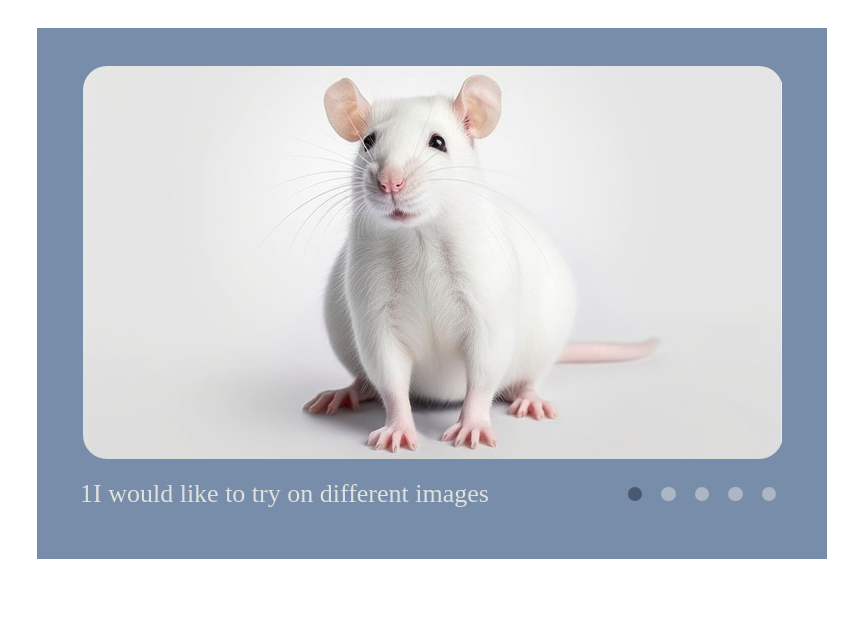
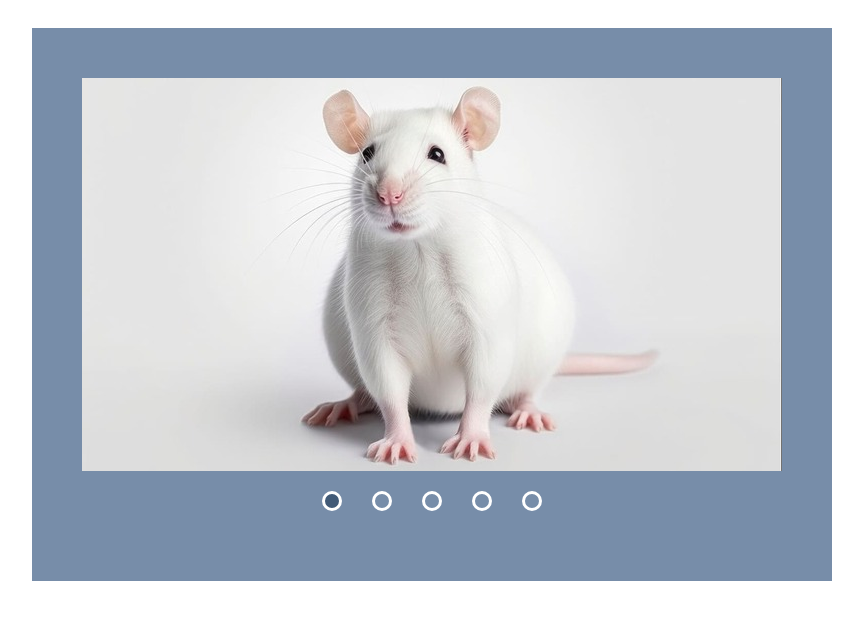
Before and after one commit to SerpentSveta/cssMemeSlider, a plain HTML site: page cssMemeSlider/index.html in a window 1280 px wide. Shown: the part 80-700 px from the top of the page, without its empty margins (208-1071 px from the left). Drawn offline with Linux system fonts and the light colour scheme; a web font is replaced by a local one.

Commit message:
fix: change layout (Thu, Sep 12, 2024 12:18:12 PM)

```diff
--- a/cssMemeSlider/index.html
+++ b/cssMemeSlider/index.html
@@ -21,26 +21,36 @@
     </header>
   <div class="container container__slider">
     <div class="slider__wrapper">
-            <input type="radio" name="check" id="check-1" checked>
-            <input type="radio" name="check" id="check-2">
-            <input type="radio" name="check" id="check-3">
-            <input type="radio" name="check" id="check-4">
-            <input type="radio" name="check" id="check-5">
+
+        <input type="radio" name="check" id="slide-1" checked>
+        <input type="radio" name="check" id="slide-2">
+        <input type="radio" name="check" id="slide-3">
+        <input type="radio" name="check" id="slide-4">
+        <input type="radio" name="check" id="slide-5">
+
         <div class="slider__line">
-                <img id="slide-1" class="slider__img" src="./images/small/mem-1.jpg" alt="White mouse">
-                <img id="slide-2" class="slider__img" src="./images/small/mem-2.jpg" alt="Mouse in glasses and a suit">
-                <img id="slide-3" class="slider__img" src="./images/small/mem-3.jpg" alt="">
-                <img id="slide-4" class="slider__img" src="./images/small/mem-4.jpg" alt="">
-                <img id="slide-4" class="slider__img" src="./images/small/mem-5.jpg" alt="">
+            <img class="slider__img-1" src="./images/small/mem-1.jpg" alt="White mouse">
+            <img class="slider__img-2" src="./images/small/mem-2.jpg" alt="Mouse in glasses and a suit">
+            <img class="slider__img-3" src="./images/small/mem-3.jpg" alt="">
+            <img class="slider__img-4" src="./images/small/mem-4.jpg" alt="">
+            <img class="slider__img-5" src="./images/small/mem-5.jpg" alt="">
+        </div>
+
+        <div class="navigation">
+            <label for="slide-1" class="slider__button"><span class="slider__nav"></span></label>
+            <label for="slide-2" class="slider__button"><span class="slider__nav"></span></label>
+            <label for="slide-3" class="slider__button"><span class="slider__nav"></span></label>
+            <label for="slide-4" class="slider__button"><span class="slider__nav"></span></label>
+            <label for="slide-5" class="slider__button"><span class="slider__nav"></span></label>
         </div>
     </div>
-        <div class="slider__decscription">
+    <!-- <div class="slider__decscription">
             <div class="slider__content">
                 <p id="text-1" class="slider__text active-text">1I would like to try on different images</p>
-                <p id="text-1" class="slider__text">2I would like to try on different images</p>
-                <p id="text-1" class="slider__text">3I would like to try on different images</p>
-                <p id="text-1" class="slider__text">4I would like to try on different images</p>
-                <p id="text-1" class="slider__text">5I would like to try on different images</p>
+                <p id="text-2" class="slider__text">2I would like to try on different images</p>
+                <p id="text-3" class="slider__text">3I would like to try on different images</p>
+                <p id="text-4" class="slider__text">4I would like to try on different images</p>
+                <p id="text-5" class="slider__text">5I would like to try on different images</p>
             </div>
             <div class="navigation">
                 <label for="slide-1" class="slider__button active-button"></label>
@@ -49,7 +59,7 @@
                 <label for="slide-4" class="slider__button"></label>
                 <label for="slide-5" class="slider__button"></label>
             </div>
-        </div>
+        </div> -->
 </div>
 </body>
 
--- a/cssMemeSlider/style.css
+++ b/cssMemeSlider/style.css
@@ -1,14 +1,17 @@
 * {
+    box-sizing: border-box;
     margin: 0;
     padding: 0;
 }
+html {
 
-html {
-    box-sizing: border-box;
     scroll-behavior: smooth;
 }
 
+
 body {
+    justify-content: center;
+    align-items: center;
     font-family: "Playfair", serif;
     font-weight: 400;
     font-style: normal;
@@ -16,9 +19,17 @@ body {
 
 .container {
     width: 100%;
-    max-width: 790px;
+    max-width: 800px;
     margin: 0 auto;
     text-align: center;
+}
+
+.container__slider {
+    display: flex;
+    flex-direction: column;
+    align-items: center;
+    background-color: #778da9;
+    padding: 50px;
 }
 
 .header__title {
@@ -28,26 +39,89 @@ body {
     text-align: center;
 }
 
-.container__slider {
-    background-color: #778da9;
-    padding-bottom: 50px;
-}
-
 .slider__wrapper {
-    display: inline-block;
-    vertical-align: middle;
-}
-
-.slider__wrapper {
-    width: 100%;
-    max-width: 43.6875rem;
     overflow: hidden;
-    margin: 20px;
+    /* position: relative; */
 }
 
 .slider__line {
     display: flex;
+    width: 500%;
+    transition: transform 0.5s ease;
 }
+
+.slider__line img {
+    width: 20%;
+    transition: all 0.5s ease;
+    /* flex-shrink: 0; */
+}
+
+.slider__wrapper input {
+    display: none;
+}
+
+.navigation {
+    display: flex;
+    justify-content: center;
+    margin: 5px;
+}
+
+.slider__nav {
+    display: block;
+    height: 20px;
+    width: 20px;
+    margin: 5px;
+    border-radius: 50%;
+    border: #fff solid 3px;
+    cursor: pointer;
+    transition: all 0.5s ease;
+}
+
+.slider__nav:hover {
+    background-color: #fff;
+}
+
+.navigation label {
+padding: 10px;
+}
+
+.navigation label:hover {
+    background-color: transparent;
+    cursor: pointer;
+}
+
+
+#slide-1:checked~.navigation label[for="slide-1"] .slider__nav,
+#slide-2:checked~.navigation label[for="slide-2"] .slider__nav,
+#slide-3:checked~.navigation label[for="slide-3"] .slider__nav,
+#slide-4:checked~.navigation label[for="slide-4"] .slider__nav,
+#slide-5:checked~.navigation label[for="slide-5"] .slider__nav {
+    background-color: #415a77;
+    cursor: default;
+}
+
+#slide-1:checked ~ .slider__line {
+    transform: translateX(0%);
+}
+
+#slide-2:checked ~ .slider__line {
+    transform: translateX(-20%);
+}
+
+#slide-3:checked ~ .slider__line {
+    transform: translateX(-40%);
+}
+
+#slide-4:checked ~ .slider__line {
+    transform: translateX(-60%);
+}
+
+#slide-5:checked ~ .slider__line {
+    transform: translateX(-80%);
+}
+
+/*
+
 
 .slider__decscription {
     display: flex;
@@ -60,7 +134,6 @@ body {
 }
 
 .slider__text {
-    display: none;
     font-size: 26px;
     color: #e0e1dd;
 }
@@ -72,6 +145,7 @@ body {
 .slider__img {
     scroll-snap-align: center;
     border-radius: 1.5rem;
+    transition: all 0.5s ease;
 }
 
 input[name='check'] {
@@ -101,3 +175,20 @@ opacity: 1;
 .active-button {
     background-color: #1b263b;
 }
+
+#check-1:checked ~ #slide-1 {
+    margin-left: 0;
+}
+
+#check-2:checked~#slide-1 {
+    margin-left: 20%;
+}
+#check-3:checked~#slide-1 {
+    transform: translateX(-200%);
+}
+#check-4:checked~#slide-1 {
+    transform: translateX(-300%);
+}
+#check-5:checked~#slide-1 {
+    transform: translateX(-400%);
+} */
```
Lines whose indentation alone changed are shown as unchanged.
